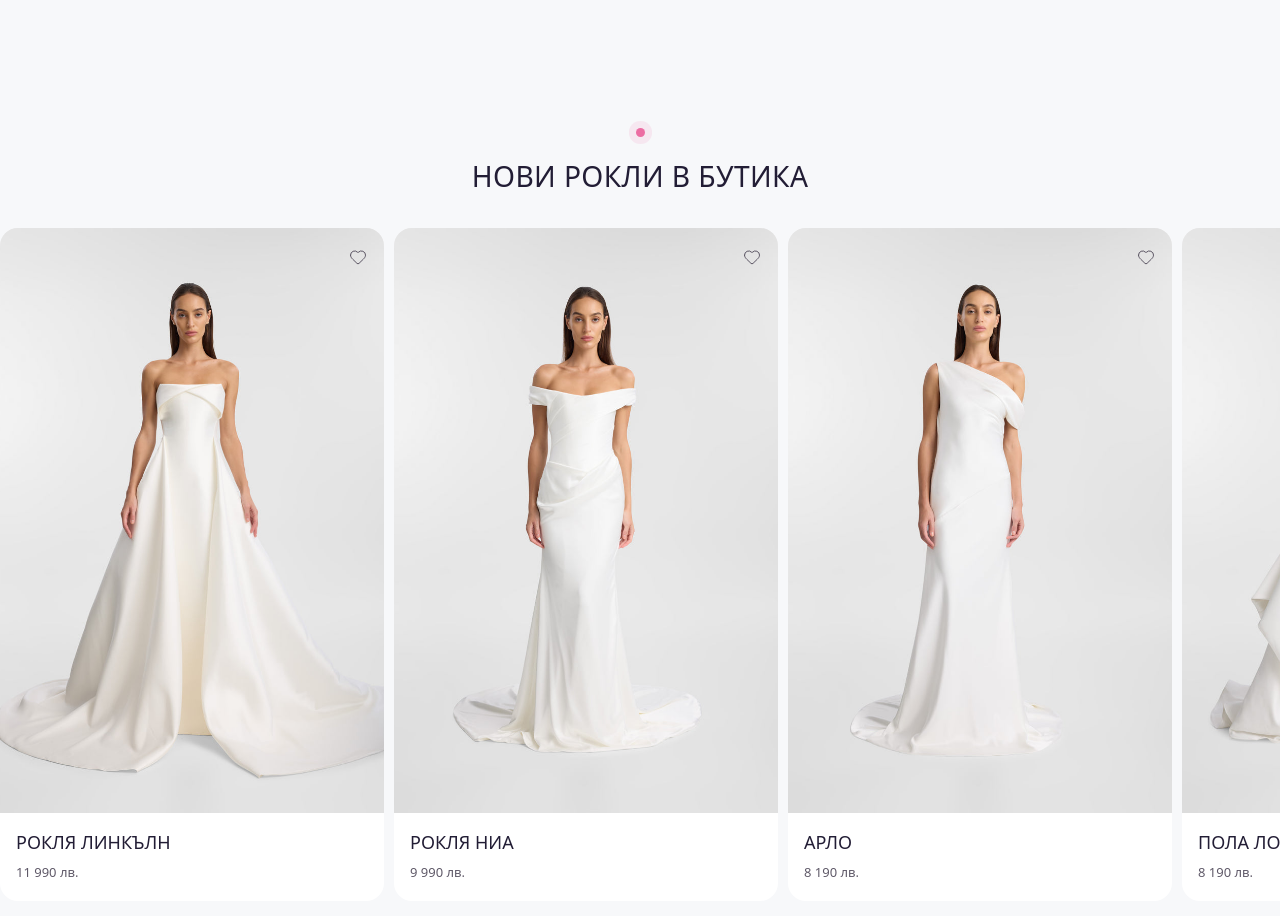
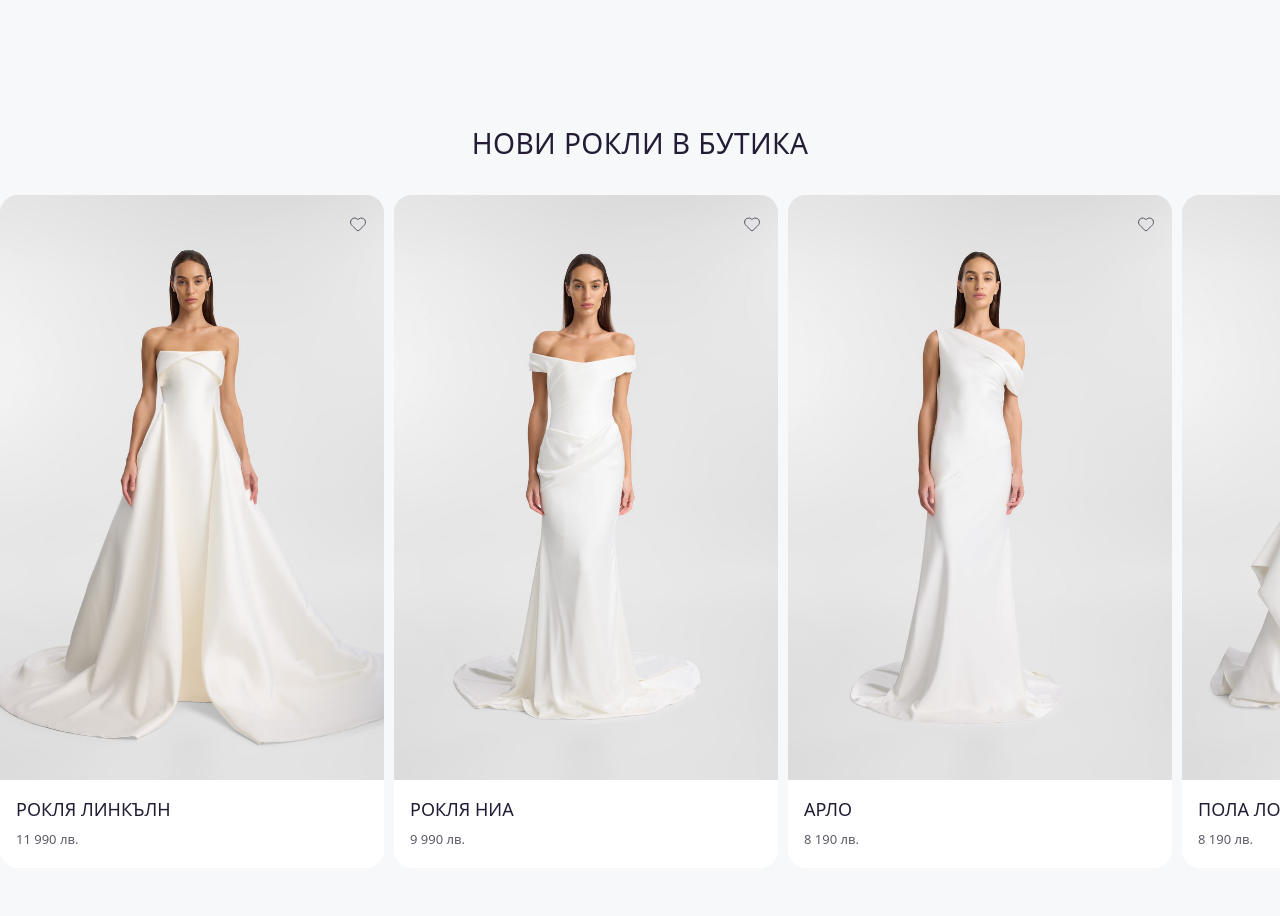
Before and after one commit to stilliyan/emocia, a Next.js app: page / in a window 1280 px wide. Shown: the part 2706-3622 px from the top of the page. Built offline with nearby package versions, Linux system fonts and the light colour scheme; no server answers.

Commit message:
style: remove product heading accent

```diff
--- a/src/components/storefront/product-rail.tsx
+++ b/src/components/storefront/product-rail.tsx
@@ -5,7 +5,6 @@ import { storefrontProducts } from "@/lib/storefront-data";
 export function ProductRail() {
   return (
     <section id="нови-модели" className="storefront-products" aria-labelledby="new-products-title">
-      <div className="storefront-section-kicker" aria-hidden="true" />
       <h2 id="new-products-title">Нови рокли в бутика</h2>
       <div className="storefront-products__rail">
         {storefrontProducts.map((product, index) => (
--- a/src/components/storefront/storefront.css
+++ b/src/components/storefront/storefront.css
@@ -109,7 +109,6 @@
 .storefront-feature .storefront-button { align-self: flex-start; }
 
 .storefront-products { padding: 130px 0 150px; }
-.storefront-section-kicker { width: 9px; height: 9px; margin: 0 auto 24px; border-radius: 50%; background: #ec6da3; box-shadow: 0 0 0 7px rgba(236,109,163,.12); }
 .storefront-products > h2 { text-align: center; font-size: clamp(28px, 2.2vw, 36px); font-weight: 400; line-height: 1.1; letter-spacing: .015em; text-transform: uppercase; }
 .storefront-products__rail { display: grid; grid-auto-columns: min(384px, 72vw); grid-auto-flow: column; gap: 10px; margin-top: 36px; overflow-x: auto; padding: 0 16px; scroll-snap-type: x mandatory; scrollbar-width: none; -ms-overflow-style: none; }
 .storefront-products__rail::-webkit-scrollbar { width: 0; height: 0; display: none; }
```
